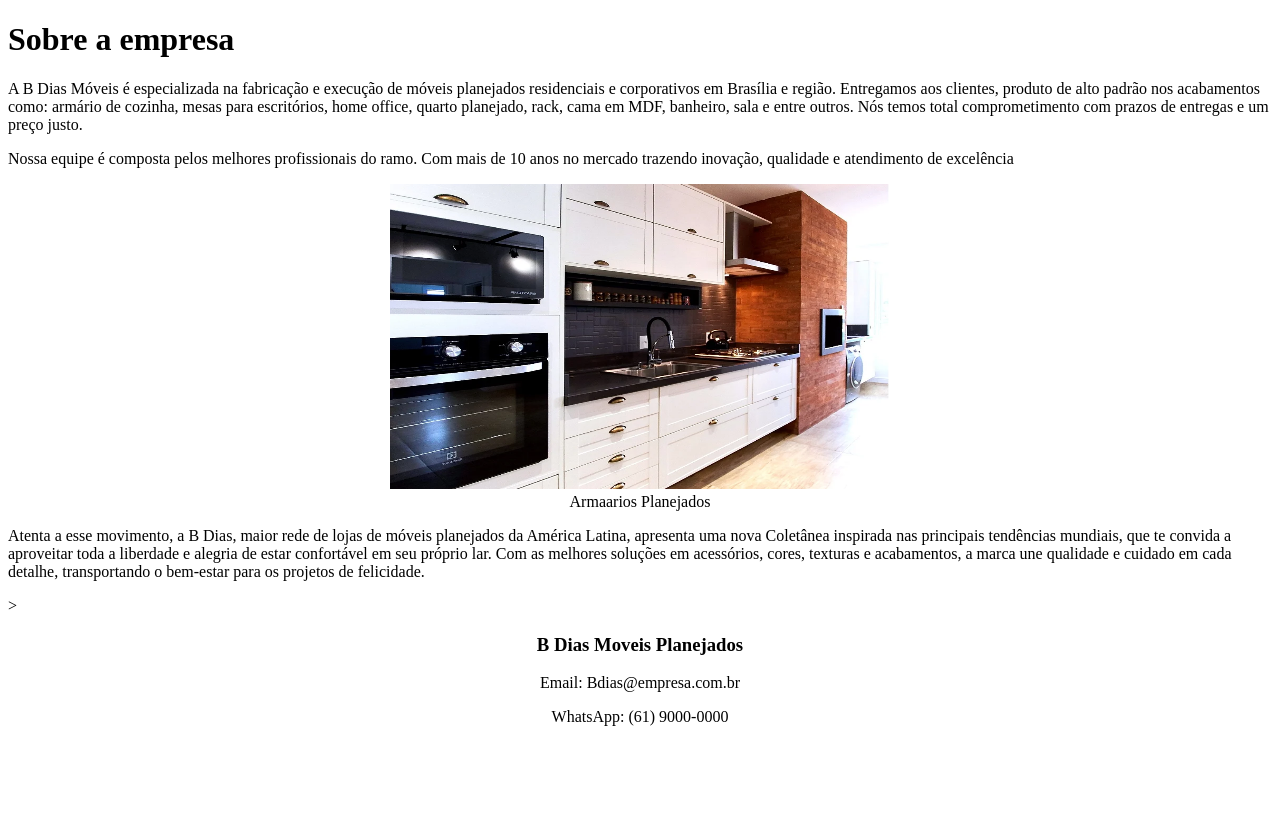
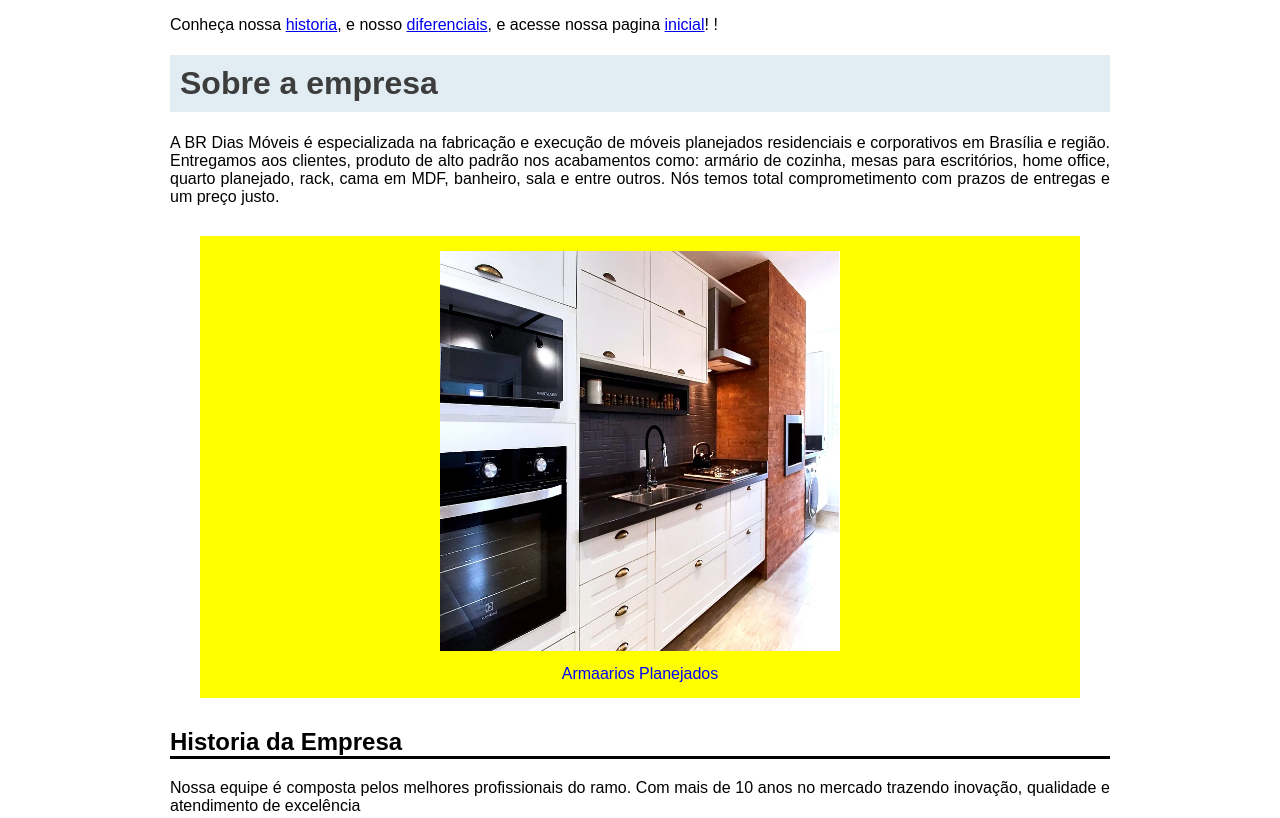
Before and after one commit to BrunnoDias/Estudos-HTML-CSS-, a plain HTML site: page sobre.html in a window 1280 px wide. Shown: the top 818 px of the page. Drawn offline with Linux system fonts and the light colour scheme.

Commit message:
Exercicio de sala aula 09.

```diff
--- /dev/null
+++ b/css/estilos.css
@@ -0,0 +1,40 @@
+body {
+    font-family: Arial, Helvetica, sans-serif;
+    width: 940px;
+    margin-left:auto;
+    margin-right: auto;
+}
+
+h1 {
+    padding: 10px;
+    color:#3D3D3D;
+    background-color: #E1EDF2;
+}
+
+h2 {
+    border-color: black;
+    border-bottom-style: solid;
+}
+
+figure {
+    text-align: center;
+    background-color: yellow;
+    color: blue;
+    padding: 15px;
+    margin: 30px;
+
+}
+
+img {
+    width: 400px;
+    height: 400px;
+}
+
+figcaption {
+    margin-top: 10px;
+}
+
+p{
+    text-align: justify;
+
+}
--- a/sobre.html
+++ b/sobre.html
@@ -4,31 +4,39 @@
     <meta charset="UTF-8">
     <meta http-equiv="X-UA-Compatible" content="IE=edge">
     <meta name="viewport" content="width=device-width, initial-scale=1.0">
-    <title>B-Dias - Moveis</title>
-    <link href="./img/ favicon " rel="icon"
+    <title>BR-Dias - Moveis</title>
+    <link href="./img/ favicon " rel="icon">
+    <link rel="stylesheet" href="./css/estilos.css">
 </head>
+<p>
+    Conheça nossa <a href="#historia" class="subtitulo">historia</a>, e nosso <a href="#diferenciais">diferenciais</a>, e acesse nossa pagina <a href="./index.html">inicial</a>! !
+</p>
+
 <body>
     <h1>Sobre a empresa</h1>
 <p>
-    A B Dias Móveis é especializada na fabricação e execução de móveis planejados residenciais e corporativos em Brasília e região.
+    A BR Dias Móveis é especializada na fabricação e execução de móveis planejados residenciais e corporativos em Brasília e região.
     Entregamos aos clientes, produto de alto padrão nos acabamentos como: armário de cozinha, mesas para escritórios, home office, quarto
     planejado, rack, cama em MDF, banheiro, sala e entre outros. Nós temos total comprometimento com prazos de entregas e um preço justo.
+</p>
 
-</p>
+<figure class="cozinha">
+    <img src="./img/moveis.png"/>
+    <figcaption>Armaarios Planejados </figcaption>
+</figure>
+
+<h2 id="historia"> Historia da Empresa</h2>
 <p>
     Nossa equipe é composta pelos melhores profissionais do ramo.
     Com mais de 10 anos no mercado trazendo inovação, qualidade e atendimento de excelência
 </p>
-<div class="container">
-    <center>
-    <img src="./img/moveis.png" width="500" height="305" />
 
-    <figcaption>Armaarios Planejados </figcaption>
-    </center>
-</div>
+<figure class="quarto">
+    <img src="./img/quarto.jpg"/>
+    <figcaption>Quarto</figcaption>
 </figure>
 
-<p>Atenta a esse movimento, a B Dias,
+<p> <a href=https://www.google.com/maps?rlz=1C1GCEU_pt-BRBR1035BR1035&q=bras%C3%ADlia&um=1&ie=UTF-8&sa=X&ved=2ahUKEwi91LiOtdL8AhW-qZUCHR3_CHwQ_AUoAnoECAEQBA"> BR Dias </a> sempre atenta a esse movimento, a
     maior rede de lojas de móveis planejados
     da América Latina, apresenta uma
     nova Coletânea inspirada nas principais
@@ -40,15 +48,33 @@
     une qualidade e cuidado em cada
     detalhe, transportando o bem-estar
     para os projetos de felicidade.
-</p>>
+</p>
+
+<h2 id="diferenciais">Diferenciais</h2>
+
+<ul>
+    <li>Equipe altamente qualificada</li>
+    <li>Produtos e tecnologias de ponta</li>
+    <li>Serviços pós-venda</li>
+    <li>Adaptabilidade</li>
+    <li>Reputação</li>
+</ul>
+<h2 class="contatos">Contatos</h2>
+
 <p>
     <center>
-            <h3>B Dias Moveis Planejados</h3>
-            <p>Email: Bdias@empresa.com.br</p>
-            <p>WhatsApp: (61) 9000-0000</p>
+            <h3>BR Dias Moveis Planejados SA</h3>
+            <p>Email: brunodias@empresa.com.br
+            <br>WhatsApp: (61) 9000-0000</p>
     </center>
+    <small>(Todos os dias em horario comercial)</small>
+    <address>
+        Brasília
+        <br>
+        Distrito Federal
+        <br>
+        Areal Especial
+    </address>
 </p>
-
-
 </body>
 </html>
```
Also changed, not shown: img/quarto.jpg (added).
